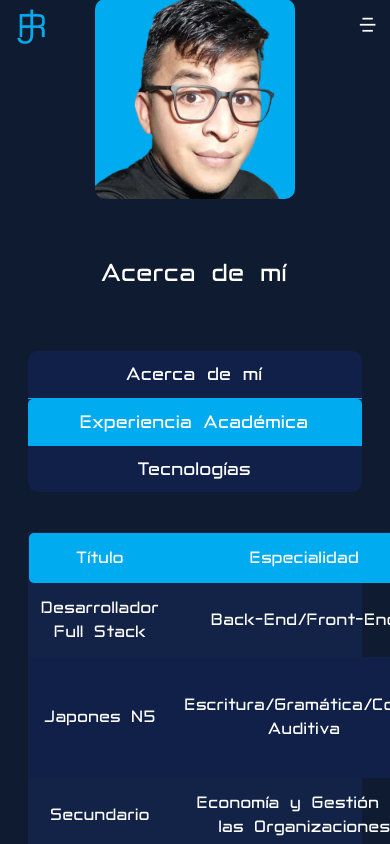
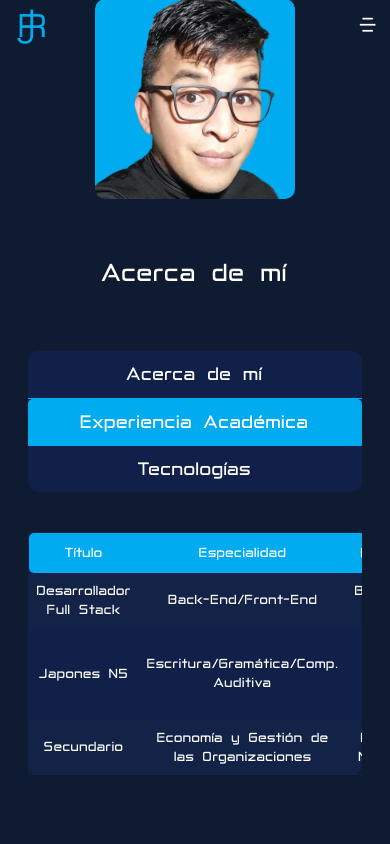
Before and after one commit to Ema0502/JR-Portfolio, a React (Vite) app in the folder vite-porfolio/: page / in a window 390 px wide. Both pictures are taken after a click on the button "Experiencia Académica". Shown: the part 776-1620 px from the top of the page. Built offline with nearby package versions, Linux system fonts and the light colour scheme; a web font is replaced by a local one.

Commit message:
correccion responsive

```diff
--- a/vite-porfolio/src/components/About/Education.jsx
+++ b/vite-porfolio/src/components/About/Education.jsx
@@ -2,6 +2,7 @@ import style from "./Education.module.css"
 
 const Education = () => {
   return (
+    <div className={style.educationContainer}>
       <table className={style.table}>
         <thead>
           <tr>
@@ -35,6 +36,7 @@ const Education = () => {
           </tr>
         </tbody>
       </table>
+    </div>
   )
 }
 
--- a/vite-porfolio/src/components/About/Education.module.css
+++ b/vite-porfolio/src/components/About/Education.module.css
@@ -1,10 +1,14 @@
+
+.educationContainer {
+  overflow-x: auto;
+}
 .table {
   width: 100%;
-  border: none;
   border-collapse: collapse;
   border: 1px solid var(--colorAzulOscuro13);
   border-radius: 5px;
 }
+
 
 .container {
   border-radius: 5px 0px 0px 5px;
@@ -16,8 +20,8 @@
   padding: 10px;
 }
 
-th td {
-  padding: 1.3rem 1rem !important;
+th, td {
+  padding: 1rem;
   font-size: 1rem;
 }
 
@@ -30,51 +34,16 @@ td {
   font-size: 1rem;
   color: var(--colorBlanco);
   font-weight: 550;
-  padding: 20px 0px 20px 0px;
+  padding: 20px 0;
 }
 
 tr:nth-child(even) {
   background: var(--colorAzulOscuro10);
 }
 
-@media only screen and (max-width: 992px) {
+@media (max-width: 668px) {
   th, td {
-    font-size: 0.7rem;
-    padding: 0.8rem;
+    font-size: 0.8rem;
+    padding: 0.5rem;
   }
 }
-
-
-
-
-@media (max-width: 668px) {
-  .table {
-    border: none;
-    border-collapse: collapse;
-    border: 1px solid var(--colorAzulOscuro13);
-    border-radius: 5px;
-  }
-
-  th,
-  td {
-    width: 100%;
-    padding: 0.8rem;
-    font-size: 1rem;
-  }
-
-  thead {
-    background: var(--colorCeleste);
-    color: var(--colorBlanco);
-  }
-
-  td {
-    font-size: 1rem;
-    color: var(--colorBlanco);
-    font-weight: 550;
-    padding: 0.8rem;
-  }
-
-  tr:nth-child(even) {
-    background: var(--colorAzulOscuro10);
-  }
-}
--- a/vite-porfolio/src/components/About/Skills.module.css
+++ b/vite-porfolio/src/components/About/Skills.module.css
@@ -56,18 +56,6 @@
   width: 31px;
 }
 
-@media only screen and (max-width: 992px) {
-  .skill__title h6 {
-    font-size: 0.8rem;
-  }
-
-  .skill__title span {
-    font-size: 0.7rem;
-  }
-}
-
-
-
 @media (max-width: 668px) {
   .skills__wrapper {
     flex-direction: column;
--- a/vite-porfolio/src/components/Contact/Contact.module.css
+++ b/vite-porfolio/src/components/Contact/Contact.module.css
@@ -24,17 +24,6 @@
   font-size: 1.1rem;
 }
 
-@media only screen and (max-width: 992px) {
-  .single__info_box h6 {
-    font-size: 0.8rem;
-  }
-
-  .single__info_box p {
-    font-size: 0.7rem;
-  }
-}
-
-
 /* responsive */
 
 @media (max-width: 668px) {
--- a/vite-porfolio/src/components/Experience/Experience.module.css
+++ b/vite-porfolio/src/components/Experience/Experience.module.css
@@ -59,26 +59,6 @@
   min-height: 100%;
 }
 
-@media only screen and (max-width: 992px) {
-  .single__experience h6 {
-    font-size: 0.7rem;
-  }
-
-  .single__experience h5 {
-    font-size: 0.9rem;
-    margin-bottom: 10px;
-  }
-
-  .single__experience p {
-    font-size: 0.7rem;
-    line-height: 28px;
-  }
-
-  .single__experience_container {
-    margin-bottom: 40px;
-  }
-}
-
 @media (max-width: 668px) {
   .single__experience_container {
     padding: 20px;
--- a/vite-porfolio/src/components/Form/ContactForm.module.css
+++ b/vite-porfolio/src/components/Form/ContactForm.module.css
@@ -44,14 +44,6 @@ h4 {
   border-radius: 5px;
 }
 
-@media only screen and (max-width: 992px) {
-  .submit__btn {
-    padding: 5px 25px;
-    font-size: 0.8rem;
-  }
-}
-
-
 
 @media (max-width: 668px) {
 
--- a/vite-porfolio/src/components/Header/Header.module.css
+++ b/vite-porfolio/src/components/Header/Header.module.css
@@ -87,51 +87,6 @@
 
 /* responsive */
 
-@media only screen and (max-width: 992px) {
-  .nav__menu {
-    position: fixed;
-    top: 0;
-    left: 0;
-    width: 100%;
-    height: 100%;
-    z-index: 888888;
-    display: none;
-  }
-
-  .nav__list {
-    position: absolute;
-    top: 0;
-    right: 0;
-    width: 250px;
-    height: 100%;
-    background: var(--colorAzulOscuro13);
-    z-index: 999999;
-    display: flex;
-    flex-direction: column;
-    align-items: center;
-    padding-top: 50px;
-  }
-
-  .menu__active {
-    display: block;
-  }
-
-  .mobile__menu {
-    display: block;
-  }
-
-  .btn {
-    display: none;
-  }
-
-  .header {
-    height: 50px;
-    line-height: 50px;
-  }
-}
-
-
-
 @media (max-width: 668px) {
   .header {
     height: 50px;
--- a/vite-porfolio/src/components/HeroSection/HeroSection.module.css
+++ b/vite-porfolio/src/components/HeroSection/HeroSection.module.css
@@ -73,22 +73,6 @@ a {
 
 /* responsive */
 
-@media only screen and (max-width: 992px) {
-  .hero__img {
-    width: 300px;
-    height: 300px;
-  }
-
-  .hero__content p {
-    font-size: 0.8rem;
-  }
-
-  .hero__btns button {
-    display: block;
-    padding: 5px 20px;
-  }
-}
-
 @media (max-width: 668px) {
 
 
--- a/vite-porfolio/src/components/Services/Services.module.css
+++ b/vite-porfolio/src/components/Services/Services.module.css
@@ -44,19 +44,6 @@
   margin-top: 15px;
 }
 
-@media only screen and (max-width: 992px) {
-  .single__service h2 {
-    font-size: 1.3rem;
-    margin-bottom: 10px;
-  }
-
-  .single__service p {
-    font-size: 0.7rem;
-    line-height: 28px;
-  }
-}
-
-
 
 @media (max-width: 668px) {
   .service__container {
--- a/vite-porfolio/src/components/Testimonial/Testimonial.module.css
+++ b/vite-porfolio/src/components/Testimonial/Testimonial.module.css
@@ -17,15 +17,6 @@
   font-weight: 300 !important;
   font-size: 1rem;
 }
-
-@media only screen and (max-width: 992px) {
-  .single__testimonial p {
-    font-size: 0.8rem;
-    line-height: 28px;
-  }
-}
-
-
 
 
 @media (max-width: 668px) {
```
Lines whose indentation alone changed are shown as unchanged.
